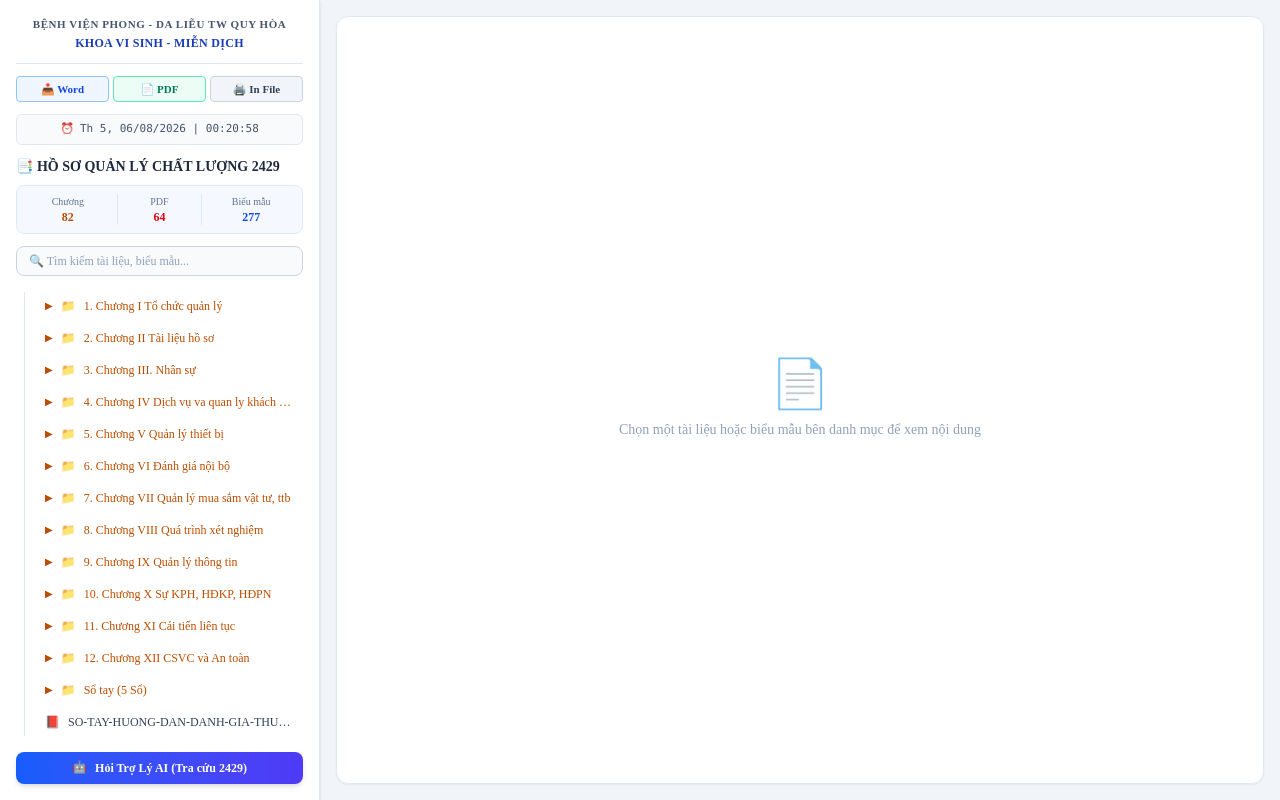
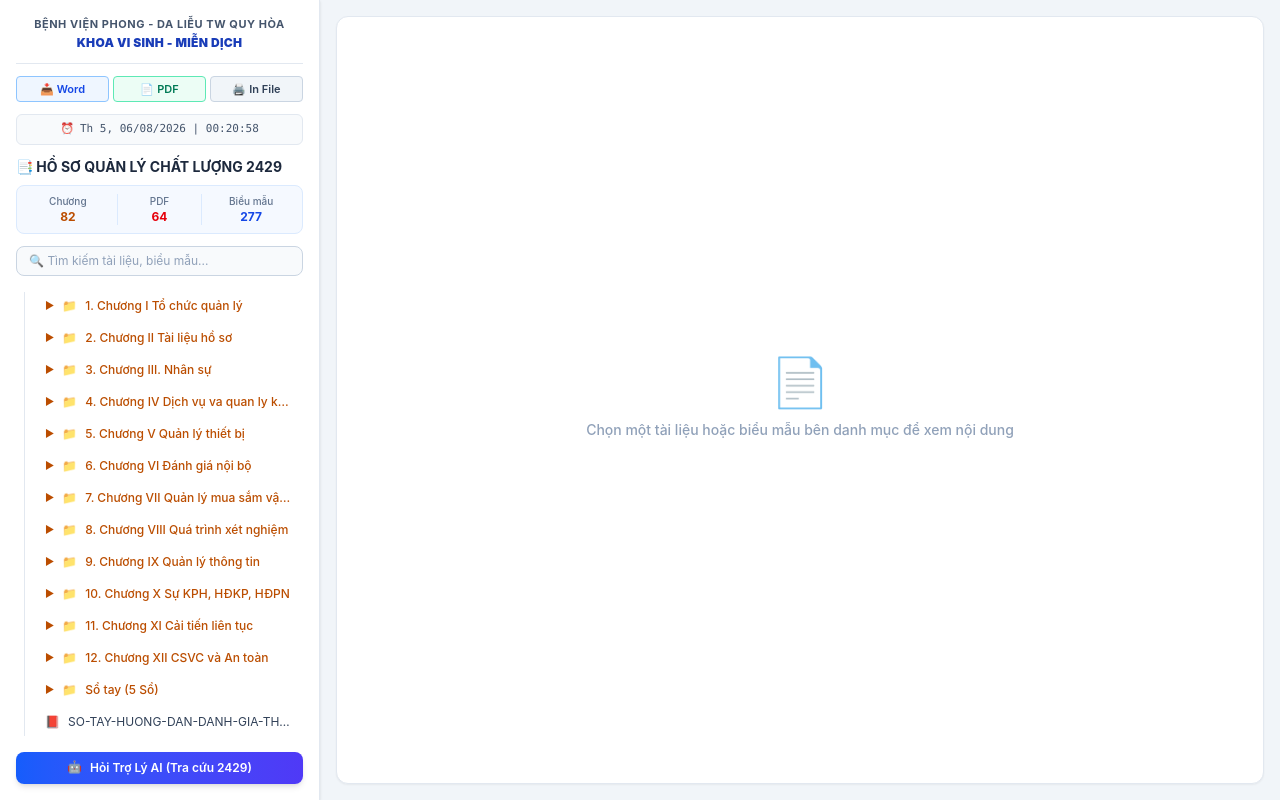
Before and after one commit to khoavisinhmiendich-ops/lab-quality-2429, a Next.js app: page / in a window 1280 px wide. Built offline with nearby package versions, Linux system fonts and the light colour scheme.

Commit message:
Cap nhat giao dien va cau hinh

```diff
--- a/app/page.tsx
+++ b/app/page.tsx
@@ -166,8 +166,8 @@ export default function HomePage() {
   const renderContent = () => {
     if (!selectedFile) {
       return (
-        <div className="flex flex-col items-center justify-center h-full text-slate-400">
-          <span className="text-5xl mb-3">📄</span>
+        <div className="flex flex-col items-center justify-center h-full text-slate-400 animate-fadeIn">
+          <span className="text-5xl mb-3 animate-bounce">📄</span>
           <p className="text-sm font-medium">Chọn một tài liệu hoặc biểu mẫu bên danh mục để xem nội dung</p>
         </div>
       );
@@ -178,9 +178,9 @@ export default function HomePage() {
     // 1. Tra cứu
     if (fileType === 'text' || selectedFile.content) {
       return (
-        <div className="bg-white p-6 rounded-xl border border-slate-200 shadow-xs max-w-4xl mx-auto my-4 overflow-y-auto max-h-full">
+        <div className="bg-white p-6 rounded-xl border border-slate-200 shadow-xs max-w-4xl mx-auto my-4 overflow-y-auto max-h-full transition-all duration-300">
           <div className="flex items-center justify-between pb-4 mb-4 border-b border-slate-100">
-            <span className="px-2.5 py-1 bg-blue-50 text-blue-700 font-semibold text-xs rounded-full border border-blue-200">
+            <span className="px-2.5 py-1 bg-blue-50 text-blue-700 font-semibold text-xs rounded-full border border-blue-200 transition-all duration-300 hover:scale-105">
               🌐 Tra cứu Internet
             </span>
           </div>
@@ -196,7 +196,7 @@ export default function HomePage() {
       return (
         <iframe
           src={`${selectedFile.path}#toolbar=1`}
-          className="w-full h-full border-0 rounded-lg shadow-inner"
+          className="w-full h-full border-0 rounded-lg shadow-inner transition-all duration-300"
           title={selectedFile.title}
         />
       );
@@ -205,13 +205,13 @@ export default function HomePage() {
     // 3. Biểu mẫu Word - Đồng bộ đa thiết bị
     if (fileType === 'word') {
       return (
-        <div className="flex flex-col h-full bg-slate-100 overflow-hidden">
-          <div className="bg-white border-b border-slate-200 px-4 py-2 flex items-center justify-between shadow-xs print:hidden shrink-0 z-10">
+        <div className="flex flex-col h-full bg-slate-100 overflow-hidden transition-all duration-300">
+          <div className="bg-white border-b border-slate-200 px-4 py-2 flex items-center justify-between shadow-xs print:hidden shrink-0 z-10 transition-all duration-300">
             <div className="flex items-center gap-2">
-              <span className="text-xs font-semibold px-2.5 py-1 bg-green-50 text-green-700 rounded-md border border-green-200 flex items-center gap-1">
+              <span className="text-xs font-semibold px-2.5 py-1 bg-green-50 text-green-700 rounded-md border border-green-200 flex items-center gap-1 transition-all duration-300 hover:scale-105">
                 ✍️ Cho phép điền trực tiếp
               </span>
-              <span className="text-xs text-slate-500 flex items-center gap-1">
+              <span className="text-xs text-slate-500 flex items-center gap-1 transition-all">
                 {isSaved ? '☁️ Đã đồng bộ Cloud' : '⏳ Đang lưu dữ liệu...'}
               </span>
             </div>
@@ -219,13 +219,13 @@ export default function HomePage() {
             <div className="flex items-center gap-2">
               <button
                 onClick={handleReset}
-                className="px-3 py-1.5 text-xs font-medium text-slate-600 hover:text-slate-900 bg-slate-100 hover:bg-slate-200 rounded-lg transition-all cursor-pointer"
+                className="px-3 py-1.5 text-xs font-medium text-slate-600 hover:text-slate-900 bg-slate-100 hover:bg-slate-200 rounded-lg transition-all duration-300 transform hover:scale-105 cursor-pointer"
               >
                 🔄 Đặt lại mẫu gốc
               </button>
               <button
                 onClick={handlePrint}
-                className="px-3 py-1.5 text-xs font-medium text-white bg-blue-600 hover:bg-blue-700 rounded-lg shadow-xs transition-all flex items-center gap-1 cursor-pointer"
+                className="px-3 py-1.5 text-xs font-medium text-white bg-blue-600 hover:bg-blue-700 rounded-lg shadow-xs transition-all duration-300 transform hover:scale-105 flex items-center gap-1 cursor-pointer"
               >
                 🖨️ In / Trích xuất PDF
               </button>
@@ -234,7 +234,7 @@ export default function HomePage() {
 
           <div className="flex-1 overflow-y-auto p-8 flex justify-center bg-slate-200/70">
             {isLoading ? (
-              <div className="flex items-center gap-2 text-blue-600 font-semibold text-sm self-center">
+              <div className="flex items-center gap-2 text-blue-600 font-semibold text-sm self-center animate-pulse">
                 <span className="animate-spin text-lg">⏳</span> Đang đồng bộ dữ liệu từ Cloud...
               </div>
             ) : (
@@ -244,7 +244,7 @@ export default function HomePage() {
                 suppressContentEditableWarning
                 onInput={handleInput}
                 dangerouslySetInnerHTML={{ __html: htmlContent }}
-                className="bg-white shadow-2xl border border-slate-300 p-12 min-h-[297mm] h-auto w-[210mm] outline-none text-black prose prose-slate max-w-none focus:ring-2 focus:ring-blue-500 rounded-xs mb-12 self-start [&_table]:w-full [&_table]:border-collapse [&_table]:my-2 [&_td]:border [&_td]:border-black [&_td]:p-2 [&_th]:border [&_th]:border-black [&_th]:p-2 print:shadow-none print:border-none print:w-full print:p-0 print:m-0"
+                className="bg-white shadow-2xl border border-slate-300 p-12 min-h-[297mm] h-auto w-[210mm] outline-none text-black prose prose-slate max-w-none focus:ring-2 focus:ring-blue-500 rounded-xs mb-12 self-start [&_table]:w-full [&_table]:border-collapse [&_table]:my-2 [&_td]:border [&_td]:border-black [&_td]:p-2 [&_th]:border [&_th]:border-black [&_th]:p-2 print:shadow-none print:border-none print:w-full print:p-0 print:m-0 transition-all duration-200"
                 style={{
                   boxSizing: 'border-box',
                   wordBreak: 'break-word',
@@ -260,11 +260,12 @@ export default function HomePage() {
   };
 
   return (
-    <div className="flex h-screen bg-slate-100 overflow-hidden">
+    <div className="flex h-screen bg-slate-100 overflow-hidden font-sans">
+      {/* Sidebar chứa cây thư mục (đã bao gồm chỉnh sửa 12 chương và mục Sổ tay ngang hàng bên trong Component FolderTree) */}
       <FolderTree onSelectFile={(file) => setSelectedFile(file)} selectedFile={selectedFile} />
 
-      <main className="flex-1 h-full p-4 overflow-hidden print:p-0">
-        <div className="h-full bg-white rounded-xl shadow-xs border border-slate-200 overflow-hidden flex flex-col print:border-none">
+      <main className="flex-1 h-full p-4 overflow-hidden print:p-0 transition-all duration-300">
+        <div className="h-full bg-white rounded-xl shadow-xs border border-slate-200 overflow-hidden flex flex-col print:border-none transition-all duration-300">
           {renderContent()}
         </div>
       </main>
```
